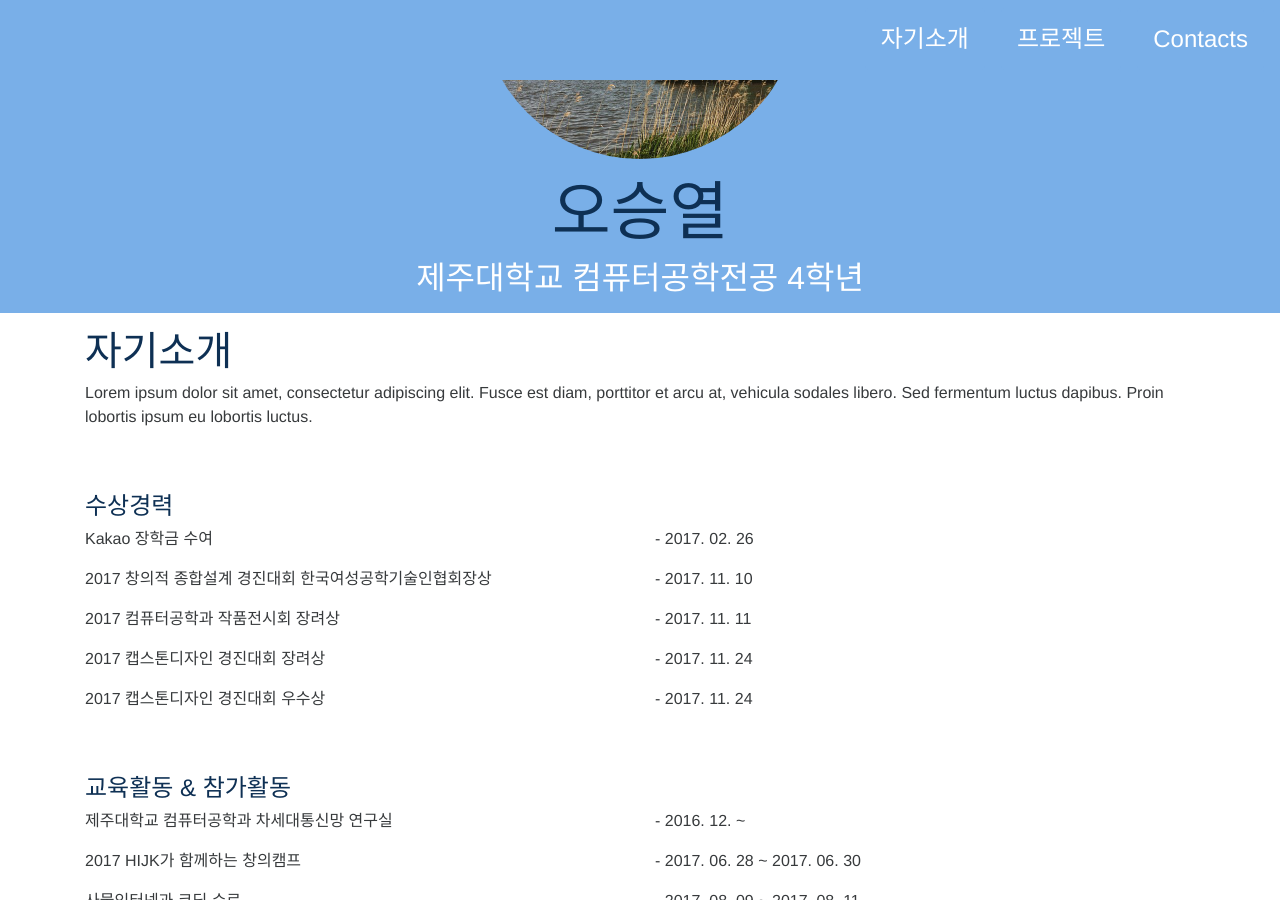
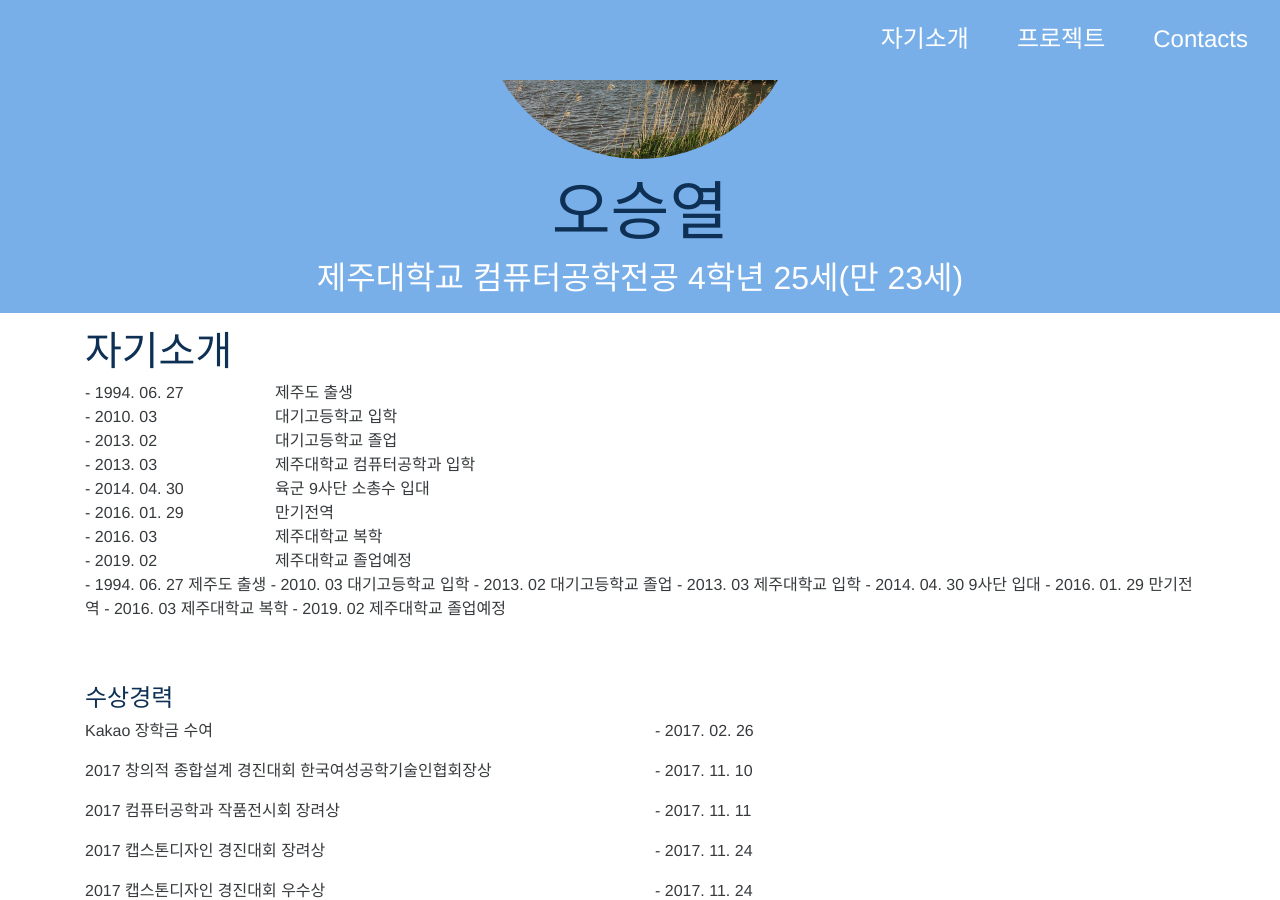
Before and after one commit to seung-yeol/seung-yeol.github.io, a Jekyll site: the page built from index.html, in a window 1280 px wide and 900 px high, scrolled down 273 px. Built offline with Jekyll 4.4.1, drawn with Linux system fonts in a browser that asks for light colours; nearby versions of some CDN libraries.

Commit message:
거의다 바뀐거 같은데

```diff
--- a/_config.yml
+++ b/_config.yml
@@ -3,7 +3,7 @@
 title: Clean portfolio theme for Jekyll powered by Bootstrap 4.
 email: oks153123@naver.com
 brand: 오승열
-headline: 제주대학교 컴퓨터공학전공 4학년
+headline: 제주대학교 컴퓨터공학전공 4학년 25세(만 23세)
 description: > # this means to ignore newlines until "baseurl:"
   New Site
 baseurl: "" # the subpath of your site, e.g. /blog
--- a/_includes/about.html
+++ b/_includes/about.html
@@ -3,10 +3,41 @@
         <div class="col-md-12">
             <h1>자기소개</h1>
         </div>
+
+        <div class="col-sd-12 col-md-2"> - 1994. 06. 27</div>
+        <div class="col-sd-12 col-md-10"> 제주도 출생</div>
+
+        <div class="col-sd-12 col-md-2"> - 2010. 03</div>
+        <div class="col-sd-12 col-md-10"> 대기고등학교 입학</div>
+
+        <div class="col-sd-12 col-md-2"> - 2013. 02</div>
+        <div class="col-sd-12 col-md-10"> 대기고등학교 졸업</div>
+
+        <div class="col-sd-12 col-md-2"> - 2013. 03</div>
+        <div class="col-sd-12 col-md-10"> 제주대학교 컴퓨터공학과 입학</div>
+
+        <div class="col-sd-12 col-md-2"> - 2014. 04. 30</div>
+        <div class="col-sd-12 col-md-10"> 육군 9사단 소총수 입대</div>
+
+        <div class="col-sd-12 col-md-2"> - 2016. 01. 29</div>
+        <div class="col-sd-12 col-md-10"> 만기전역</div>
+
+        <div class="col-sd-12 col-md-2"> - 2016. 03</div>
+        <div class="col-sd-12 col-md-10"> 제주대학교 복학</div>
+
+        <div class="col-sd-12 col-md-2"> - 2019. 02</div>
+        <div class="col-sd-12 col-md-10"> 제주대학교 졸업예정</div>
+
         <div class="col-md-12">
             <p>
-                Lorem ipsum dolor sit amet, consectetur adipiscing elit. Fusce est diam, porttitor et arcu at, vehicula
-                sodales libero. Sed fermentum luctus dapibus. Proin lobortis ipsum eu lobortis luctus.
+                - 1994. 06. 27 제주도 출생
+                - 2010. 03 대기고등학교 입학
+                - 2013. 02 대기고등학교 졸업
+                - 2013. 03 제주대학교 입학
+                - 2014. 04. 30 9사단 입대
+                - 2016. 01. 29 만기전역
+                - 2016. 03 제주대학교 복학
+                - 2019. 02 제주대학교 졸업예정
             </p>
         </div>
 
```
